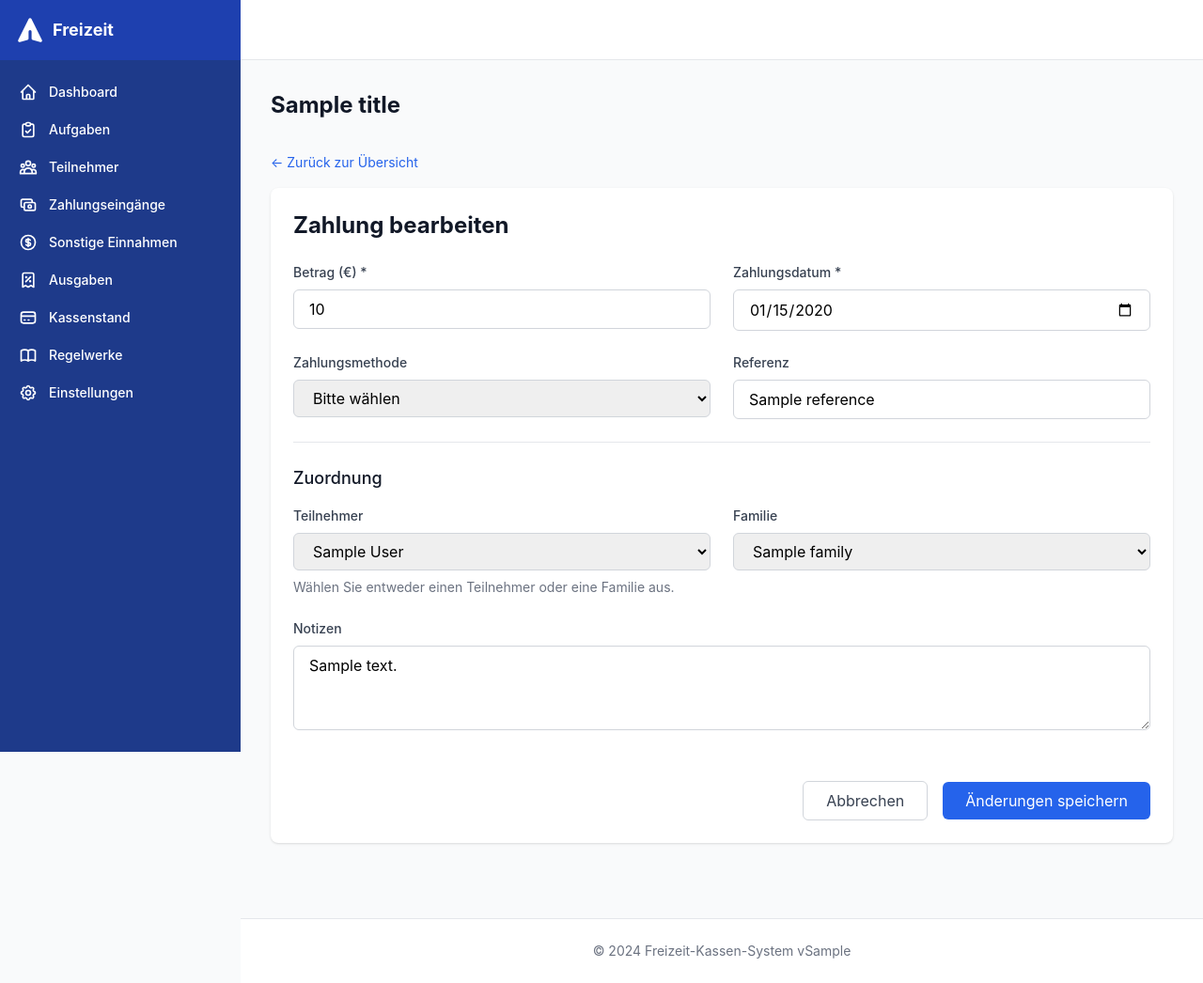
After one commit to ptC7H12/MGBFreizeitplaner, a Python web app: template app/templates/payments/edit.html in a window 1280 px wide. The commit adds this page. Shown: the whole page at 94% size. Run offline with Jinja, Linux system fonts and the light colour scheme; the template is opened without the code that fills it: most values are stand-ins (such as "Sample title", 1, 10 or a date in 2020); some libraries are stand-ins or nearby versions.

Commit message:
Feature: Zahlungen bearbeiten ermöglichen
- GET/POST Routes für Zahlungs-Bearbeitung in payments.py hinzugefügt
- Edit-Template nach Vorlage der Sonstigen Einnahmen erstellt
- Bearbeiten-Link in Zahlungsliste Actions-Spalte eingefügt
- Vollständige Pydantic-Validierung mit PaymentUpdateSchema

```diff
--- /dev/null
+++ b/app/templates/payments/edit.html
@@ -0,0 +1,154 @@
+{% extends "base.html" %}
+
+{% block content %}
+<div class="mb-4">
+    <a href="/payments" class="text-blue-600 hover:text-blue-800 text-sm">← Zurück zur Übersicht</a>
+</div>
+
+<div class="bg-white shadow rounded-lg p-6">
+    <h2 class="text-2xl font-bold text-gray-900 mb-6">Zahlung bearbeiten</h2>
+
+    <form method="post" action="/payments/{{ payment.id }}/edit" class="space-y-6">
+        <!-- Betrag und Datum -->
+        <div class="grid grid-cols-1 md:grid-cols-2 gap-6">
+            <div>
+                <label for="amount" class="block text-sm font-medium text-gray-700 mb-2">Betrag (€) *</label>
+                <input
+                    type="number"
+                    id="amount"
+                    name="amount"
+                    step="0.01"
+                    min="0"
+                    value="{{ payment.amount }}"
+                    required
+                    class="w-full px-4 py-2 border border-gray-300 rounded-md focus:ring-blue-500 focus:border-blue-500"
+                >
+            </div>
+            <div>
+                <label for="payment_date" class="block text-sm font-medium text-gray-700 mb-2">Zahlungsdatum *</label>
+                <input
+                    type="date"
+                    id="payment_date"
+                    name="payment_date"
+                    value="{{ payment.payment_date.strftime('%Y-%m-%d') }}"
+                    required
+                    class="w-full px-4 py-2 border border-gray-300 rounded-md focus:ring-blue-500 focus:border-blue-500"
+                >
+            </div>
+        </div>
+
+        <!-- Zahlungsmethode und Referenz -->
+        <div class="grid grid-cols-1 md:grid-cols-2 gap-6">
+            <div>
+                <label for="payment_method" class="block text-sm font-medium text-gray-700 mb-2">Zahlungsmethode</label>
+                <select
+                    id="payment_method"
+                    name="payment_method"
+                    class="w-full px-4 py-2 border border-gray-300 rounded-md focus:ring-blue-500 focus:border-blue-500"
+                >
+                    <option value="">Bitte wählen</option>
+                    <option value="Bar" {% if payment.payment_method == "Bar" %}selected{% endif %}>Bar</option>
+                    <option value="Überweisung" {% if payment.payment_method == "Überweisung" %}selected{% endif %}>Überweisung</option>
+                    <option value="PayPal" {% if payment.payment_method == "PayPal" %}selected{% endif %}>PayPal</option>
+                    <option value="Lastschrift" {% if payment.payment_method == "Lastschrift" %}selected{% endif %}>Lastschrift</option>
+                </select>
+            </div>
+            <div>
+                <label for="reference" class="block text-sm font-medium text-gray-700 mb-2">Referenz</label>
+                <input
+                    type="text"
+                    id="reference"
+                    name="reference"
+                    value="{{ payment.reference or '' }}"
+                    placeholder="z.B. Rechnungsnummer"
+                    class="w-full px-4 py-2 border border-gray-300 rounded-md focus:ring-blue-500 focus:border-blue-500"
+                >
+            </div>
+        </div>
+
+        <!-- Zuordnung: Teilnehmer ODER Familie -->
+        <div class="border-t border-gray-200 pt-6">
+            <h3 class="text-lg font-medium text-gray-900 mb-4">Zuordnung</h3>
+            <div class="grid grid-cols-1 md:grid-cols-2 gap-6">
+                <div>
+                    <label for="participant_id" class="block text-sm font-medium text-gray-700 mb-2">Teilnehmer</label>
+                    <select
+                        id="participant_id"
+                        name="participant_id"
+                        class="w-full px-4 py-2 border border-gray-300 rounded-md focus:ring-blue-500 focus:border-blue-500"
+                    >
+                        <option value="">Kein Teilnehmer</option>
+                        {% for participant in participants %}
+                        <option value="{{ participant.id }}" {% if payment.participant_id == participant.id %}selected{% endif %}>
+                            {{ participant.first_name }} {{ participant.last_name }}
+                        </option>
+                        {% endfor %}
+                    </select>
+                </div>
+                <div>
+                    <label for="family_id" class="block text-sm font-medium text-gray-700 mb-2">Familie</label>
+                    <select
+                        id="family_id"
+                        name="family_id"
+                        class="w-full px-4 py-2 border border-gray-300 rounded-md focus:ring-blue-500 focus:border-blue-500"
+                    >
+                        <option value="">Keine Familie</option>
+                        {% for family in families %}
+                        <option value="{{ family.id }}" {% if payment.family_id == family.id %}selected{% endif %}>
+                            {{ family.name }}
+                        </option>
+                        {% endfor %}
+                    </select>
+                </div>
+            </div>
+            <p class="mt-2 text-sm text-gray-500">
+                Wählen Sie entweder einen Teilnehmer oder eine Familie aus.
+            </p>
+        </div>
+
+        <!-- Notizen -->
+        <div>
+            <label for="notes" class="block text-sm font-medium text-gray-700 mb-2">Notizen</label>
+            <textarea
+                id="notes"
+                name="notes"
+                rows="3"
+                class="w-full px-4 py-2 border border-gray-300 rounded-md focus:ring-blue-500 focus:border-blue-500"
+            >{{ payment.notes or '' }}</textarea>
+        </div>
+
+        <!-- Buttons -->
+        <div class="flex items-center justify-end space-x-4 pt-6">
+            <a href="/payments" class="px-6 py-2 border border-gray-300 text-gray-700 rounded-md hover:bg-gray-50 transition">
+                Abbrechen
+            </a>
+            <button
+                type="submit"
+                class="px-6 py-2 bg-blue-600 text-white rounded-md hover:bg-blue-700 transition"
+            >
+                Änderungen speichern
+            </button>
+        </div>
+    </form>
+</div>
+
+<script>
+// Exklusive Auswahl: Nur Teilnehmer ODER Familie
+document.addEventListener('DOMContentLoaded', function() {
+    const participantSelect = document.getElementById('participant_id');
+    const familySelect = document.getElementById('family_id');
+
+    participantSelect.addEventListener('change', function() {
+        if (this.value) {
+            familySelect.value = '';
+        }
+    });
+
+    familySelect.addEventListener('change', function() {
+        if (this.value) {
+            participantSelect.value = '';
+        }
+    });
+});
+</script>
+{% endblock %}
--- a/app/templates/payments/list.html
+++ b/app/templates/payments/list.html
@@ -105,7 +105,10 @@
                     <td class="px-6 py-4 text-sm text-gray-500">
                         {{ payment.reference if payment.reference else '-' }}
                     </td>
-                    <td class="px-6 py-4 whitespace-nowrap text-sm font-medium">
+                    <td class="px-6 py-4 whitespace-nowrap text-sm font-medium space-x-3">
+                        <a href="/payments/{{ payment.id }}/edit" class="text-blue-600 hover:text-blue-800">
+                            Bearbeiten
+                        </a>
                         <form method="post" action="/payments/{{ payment.id }}/delete"
                               onsubmit="return confirm('Zahlung wirklich löschen?')" class="inline">
                             <button type="submit" class="text-red-600 hover:text-red-800">
```
Also changed, not shown: app/routers/payments.py (+112 -0 lines).
